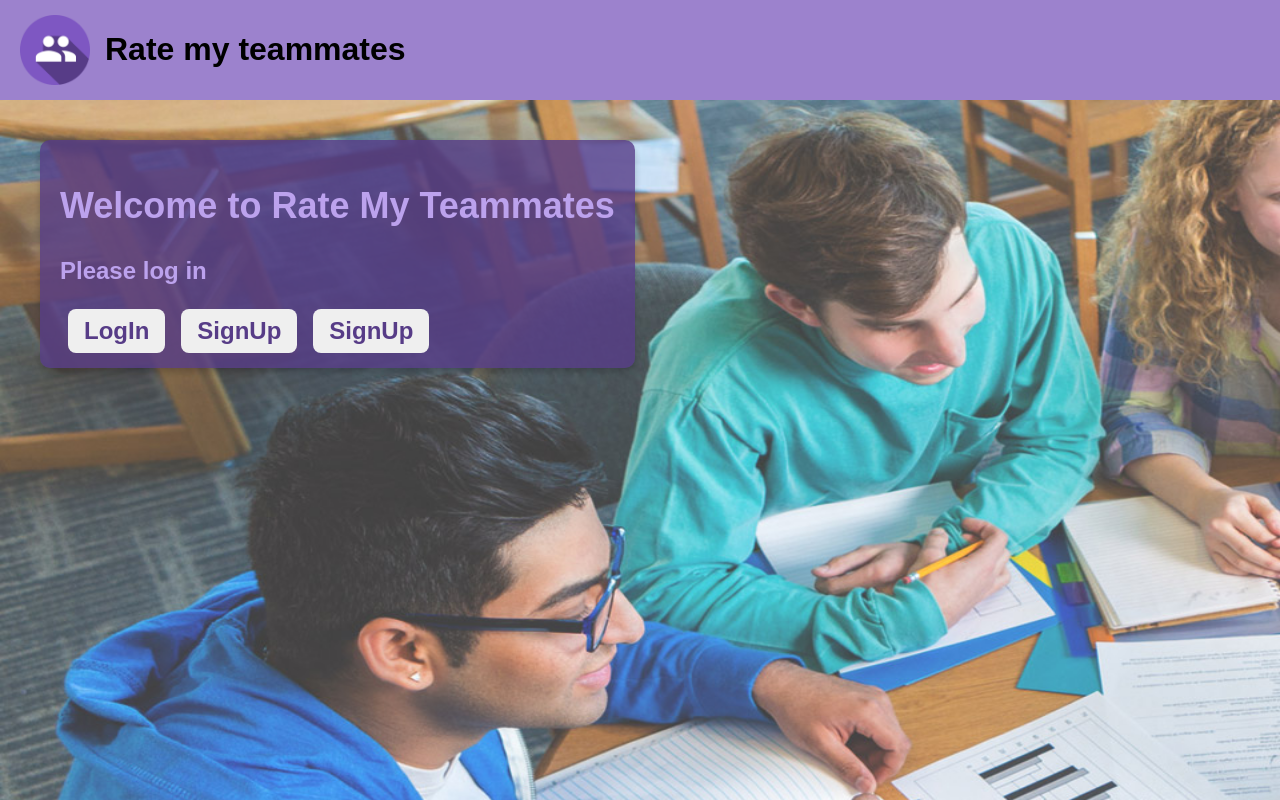
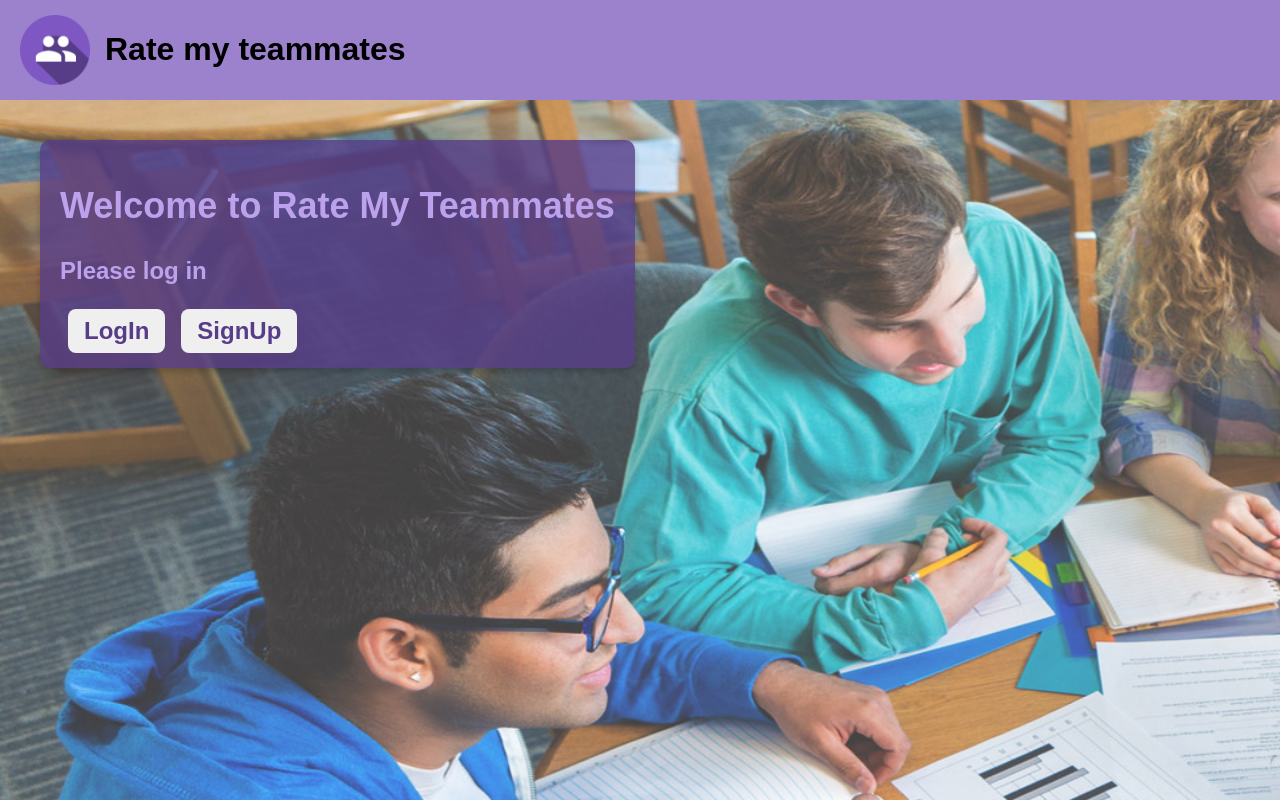
Before and after one commit to FrancoisMartinez/Team-10-SOEN341_Project_F24, a React (Vite) app in the folder FrontEnd/: page / in a window 1280 px wide. Shown: the top 800 px of the page. Built offline with nearby package versions, Linux system fonts and the light colour scheme.

Commit message:
small fix

```diff
--- a/FrontEnd/src/pages/Home.jsx
+++ b/FrontEnd/src/pages/Home.jsx
@@ -62,11 +62,7 @@ function Home() {
                                 }}>SignUp
                         </button>
 
-                        <button className={styles.button}
-                                onClick={() => {
-                                    navigate('/')
-                                }}>SignUp
-                        </button>
+
                     </>
                 }
 
--- a/FrontEnd/src/pages/InstructorDashboard.jsx
+++ b/FrontEnd/src/pages/InstructorDashboard.jsx
@@ -47,10 +47,10 @@ function InstructorDashboard() {
 
                         setView(view === 'Team' ? 'Student' : 'Team');
                         setSearch('')
-                    }}>{view}</button>
+                    }}>{view === 'Team' ? 'Student' : 'Team'}</button>
                     <input className={styles.searchBar} type="text" value={search} onChange={(e) => setSearch(e.target.value)} placeholder={'Search for a ' + view} />
 
-                    <button  onClick={() => navigate('/')}>new team</button>
+                    <button  onClick={() => navigate('/newTeam')}>new team</button>
 
                     <div className={styles.results}>
                         {view === 'Team' ? <InstructorDashboardTeams teams={teams} search={search} /> : <InstructorDashboardStudents students={students} search={search} />}
```
